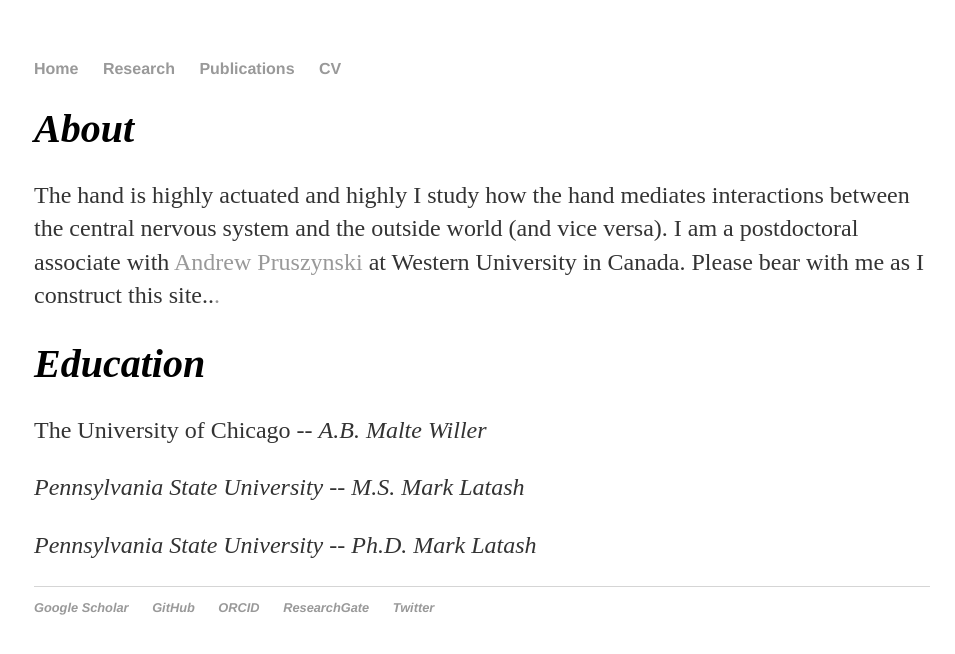
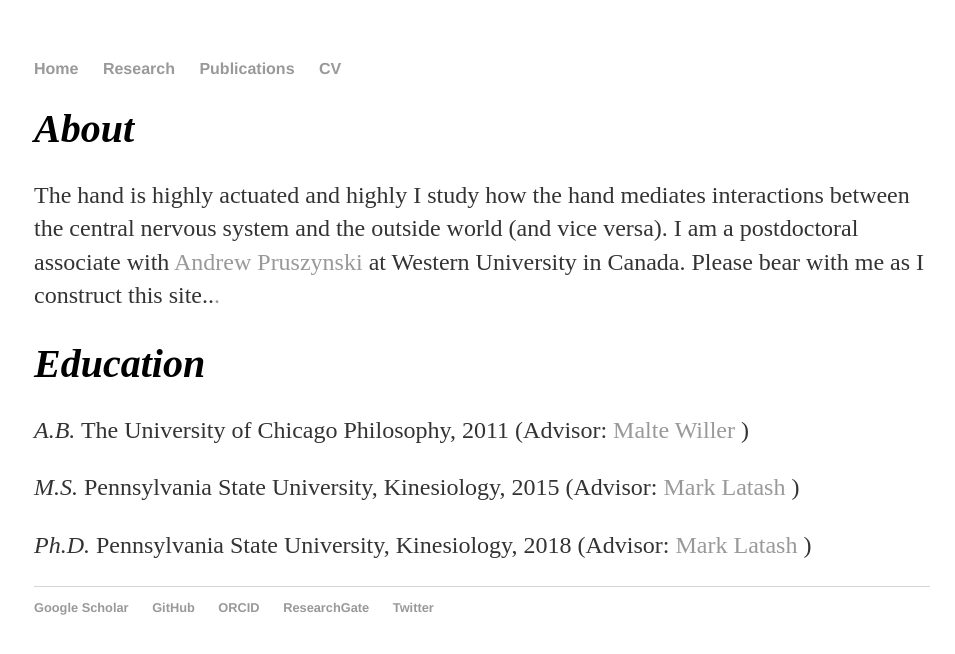
Before and after one commit to sreschechtko/sreschechtko.github.io, a Jekyll site: the page built from about.html, in a window 1280 px wide. Shown: the top 654 px of the page, without its empty margins (158-1113 px from the left). Built offline with Jekyll 4.4.1, drawn with Linux system fonts in a browser that asks for light colours.

Commit message:
Update about.html

```diff
--- a/about.html
+++ b/about.html
@@ -6,7 +6,7 @@ title: Sasha Reschechtko - About
 	<h1>About</h1>
   <p>The hand is highly actuated and highly I study how the hand mediates interactions between the central nervous system and the outside world (and vice versa). I am a postdoctoral associate with <a href="http://www.pruszynskilab.com/" target = "_blank">Andrew Pruszynski</a> at Western University in Canada. Please bear with me as I construct this site..<a href="/about">.</a></p>
 	<h1>Education</h1>
-  <p>The University of Chicago -- <i>A.B.</i) Philosophy, 2011 (Advisor: <a href = "http://maltewiller.net"> Malte Willer </a></p>
-  <p>Pennsylvania State University -- <i>M.S.</i) Kinesiology, 2015 (Advisor: <a href = "https://hhd.psu.edu/contact/mark-latash-phd"> Mark Latash </a></p>
-  <p>Pennsylvania State University -- <i>Ph.D.</i) Kinesiology, 2018 (Advisor: <a href = "https://hhd.psu.edu/contact/mark-latash-phd"> Mark Latash </a></p>
+	<p><i>A.B.</i> The University of Chicago Philosophy, 2011 (Advisor: <a href = "http://maltewiller.net"> Malte Willer </a>)</p>
+  <p><i>M.S.</i> Pennsylvania State University,  Kinesiology, 2015 (Advisor: <a href = "https://hhd.psu.edu/contact/mark-latash-phd"> Mark Latash </a>)</p>
+  <p><i>Ph.D.</i> Pennsylvania State University, Kinesiology, 2018 (Advisor: <a href = "https://hhd.psu.edu/contact/mark-latash-phd"> Mark Latash </a>)</p>
 </div><!-- /.blurb -->
```
